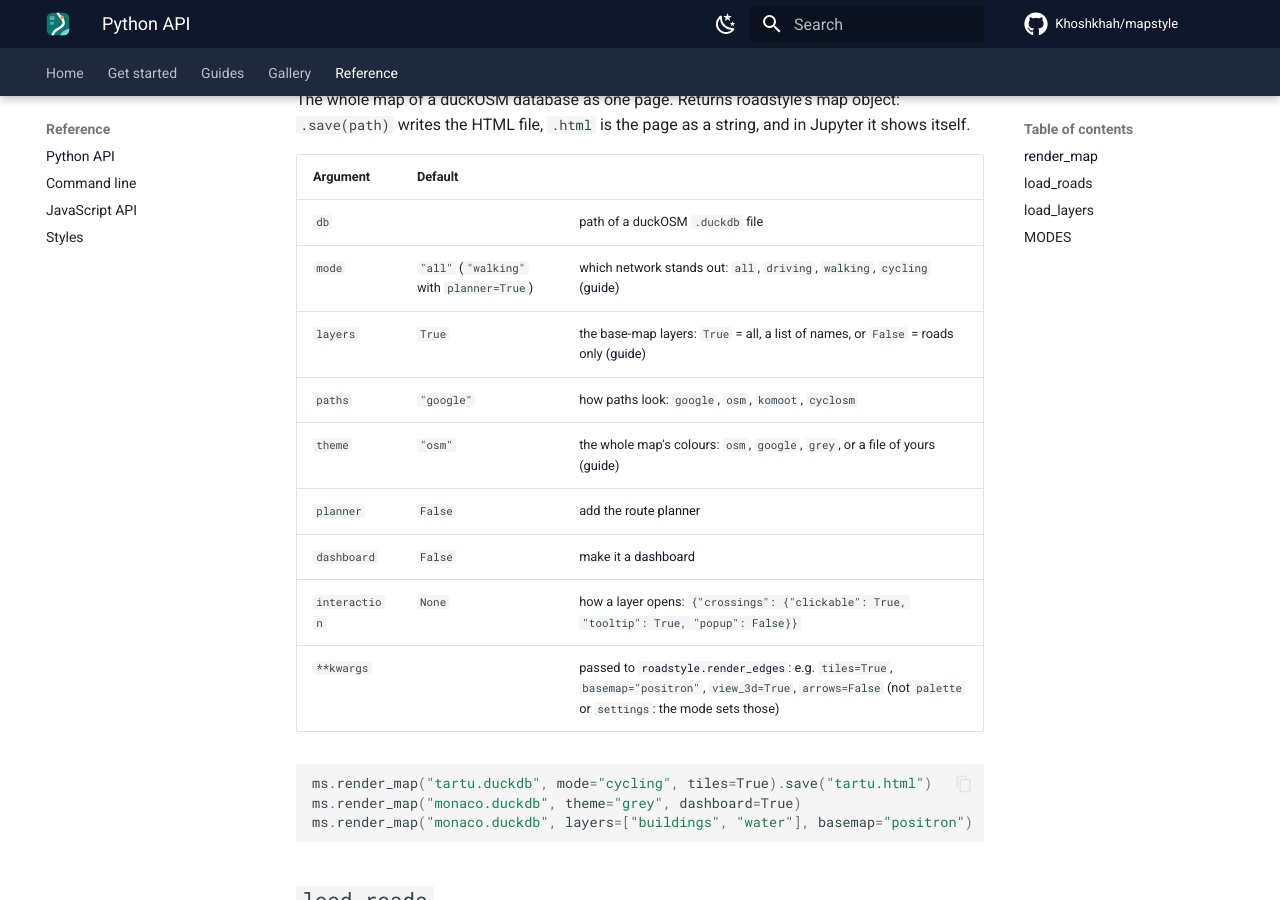
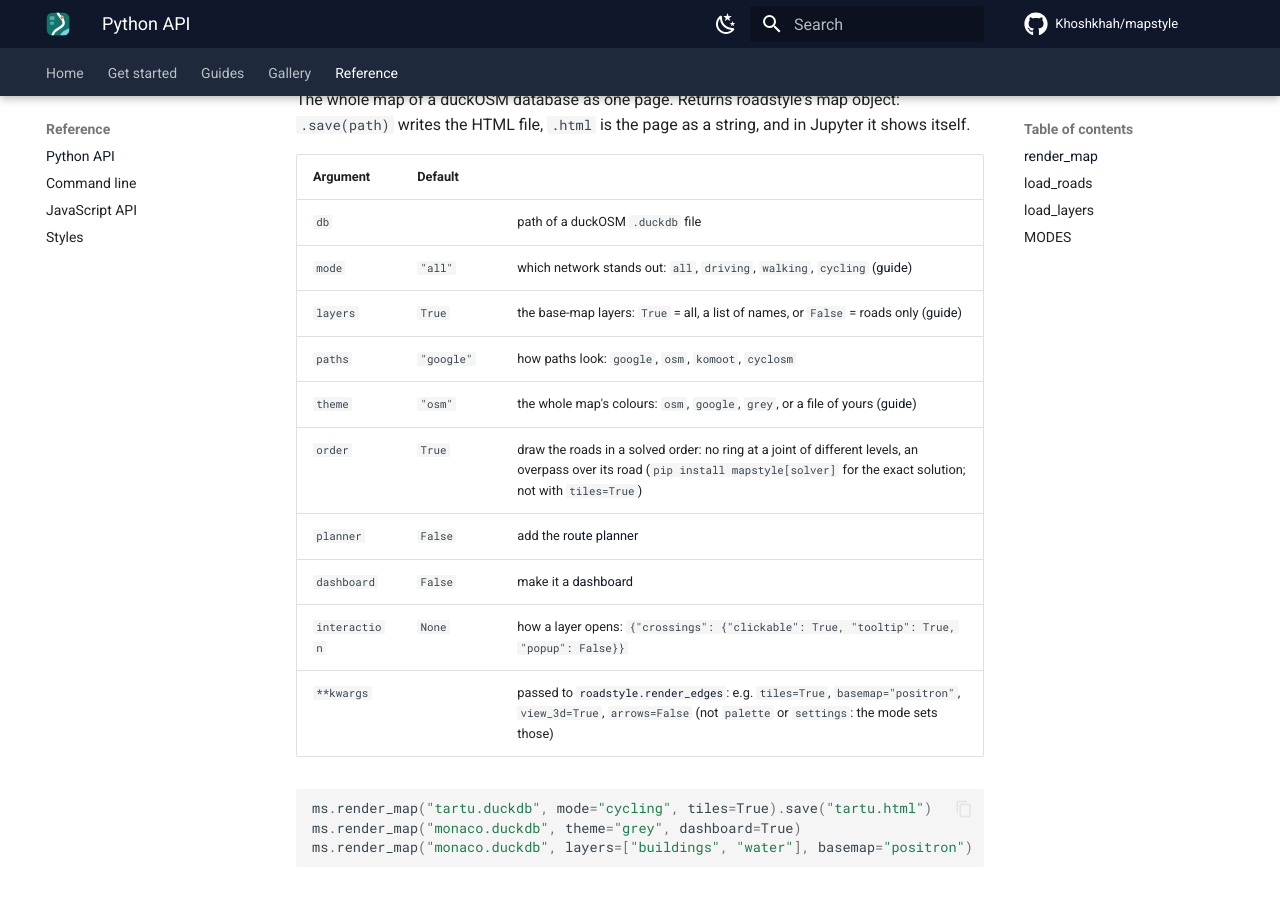
Before and after one commit to Khoshkhah/mapstyle, an MkDocs documentation site: the page built from docs/reference/python.md, in a window 1280 px wide and 900 px high, scrolled down 347 px. Built offline with MkDocs 1.6.1 and Material for MkDocs 9.7.7, drawn with Linux system fonts in a browser that asks for light colours; comment, search, counter and statistics services are not loaded.

Commit message:
docs: order mode (SKILL, python reference, CHANGELOG, AGENTS); mapstyle[solver]
Co-Authored-By: Claude Sonnet 5.5 <noreply@anthropic.com>

```diff
--- a/docs/reference/python.md
+++ b/docs/reference/python.md
@@ -17,10 +17,11 @@ writes the HTML file, `.html` is the page as a string, and in Jupyter it shows i
 | Argument | Default | |
 |---|---|---|
 | `db` | | path of a duckOSM `.duckdb` file |
-| `mode` | `"all"` (`"walking"` with `planner=True`) | which network stands out: `all`, `driving`, `walking`, `cycling` ([guide](../guides/modes.md)) |
+| `mode` | `"all"` | which network stands out: `all`, `driving`, `walking`, `cycling` ([guide](../guides/modes.md)) |
 | `layers` | `True` | the base-map layers: `True` = all, a list of names, or `False` = roads only ([guide](../guides/base-map.md)) |
 | `paths` | `"google"` | how paths look: `google`, `osm`, `komoot`, `cyclosm` |
 | `theme` | `"osm"` | the whole map's colours: `osm`, `google`, `grey`, or a file of yours ([guide](../guides/themes.md)) |
+| `order` | `True` | draw the roads in a solved order: no ring at a joint of different levels, an overpass over its road (`pip install mapstyle[solver]` for the exact solution; not with `tiles=True`) |
 | `planner` | `False` | add the [route planner](../guides/planner.md) |
 | `dashboard` | `False` | make it a [dashboard](../guides/dashboard.md) |
 | `interaction` | `None` | how a layer opens: `{"crossings": {"clickable": True, "tooltip": True, "popup": False}}` |
--- a/pyproject.toml
+++ b/pyproject.toml
@@ -31,7 +31,8 @@ dependencies = [
 
 [project.optional-dependencies]
 tiles = ["roadstyle[tiles]"]   # --tiles / render_map(tiles=True)
-dev = ["pytest"]
+solver = ["ortools>=9.10"]   # the drawing order of the roads (order=True) is solved exactly; without it a heuristic is used
+dev = ["pytest", "ortools>=9.10"]
 docs = ["mkdocs>=1.6,<2", "mkdocs-material>=9.5,<10", "mkdocs-llmstxt>=0.5,<0.6"]
 
 [project.urls]
```
Also changed, not shown: AGENTS.md (+3 -0 lines), CHANGELOG.md (+11 -0 lines), skills/mapstyle/SKILL.md (+2 -1 lines).
